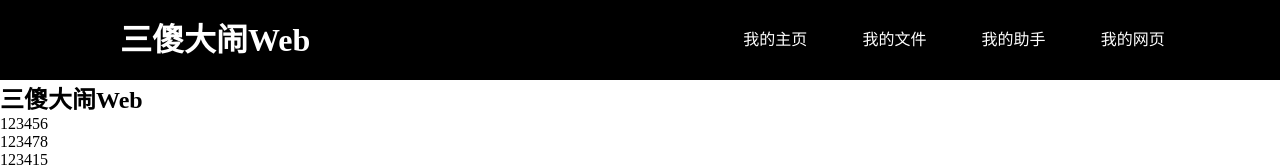
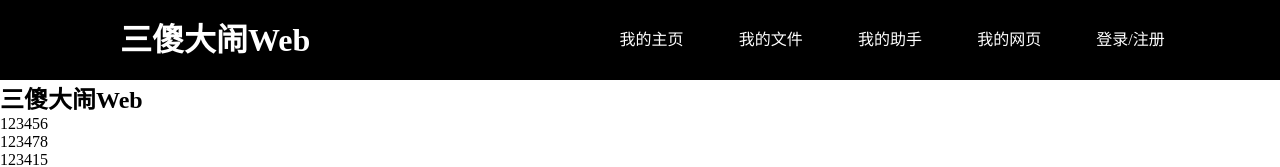
Before and after one commit to TCSG996/Class-web-page, a plain HTML site: page Home page.html in a window 1280 px wide. Shown: the top 167 px of the page. Drawn offline with Linux system fonts and the light colour scheme.

Commit message:
为Home page.html增加登录界面的超链接

```diff
--- a/Home page.html
+++ b/Home page.html
@@ -14,6 +14,7 @@
         <li><a href="#">我的文件</a></li>
         <li><a href="#">我的助手</a></li>
         <li><a href="#">我的网页</a></li>
+        <li><a href="LoginIS/index.html">登录/注册</a></li>
     </ul>
     </nav>
     </header>
@@ -35,7 +36,6 @@
     </main>
     <footer>
         <p>copyright</p>
-        <br>
     </footer>
 </body>
 </html>
```
